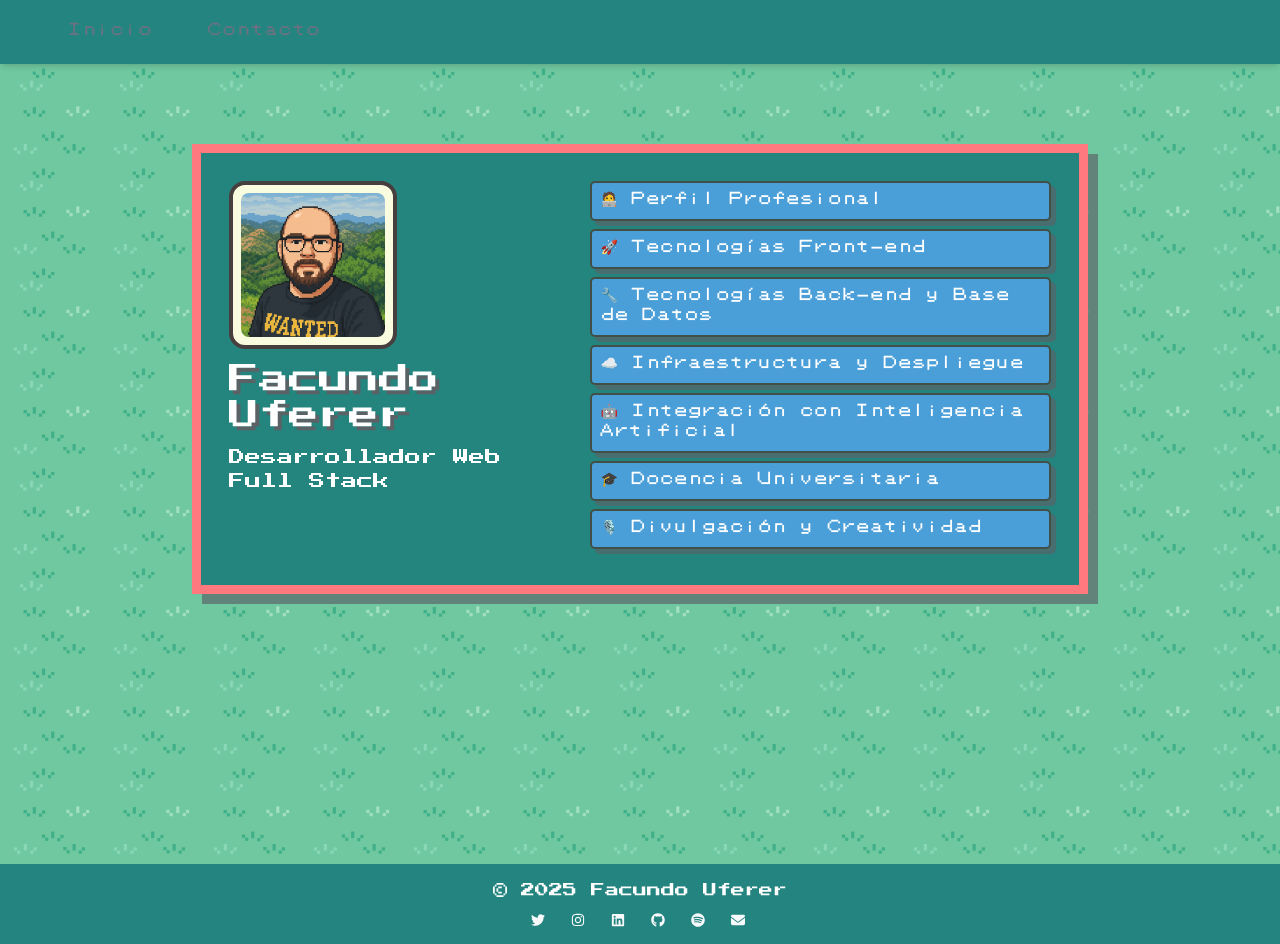
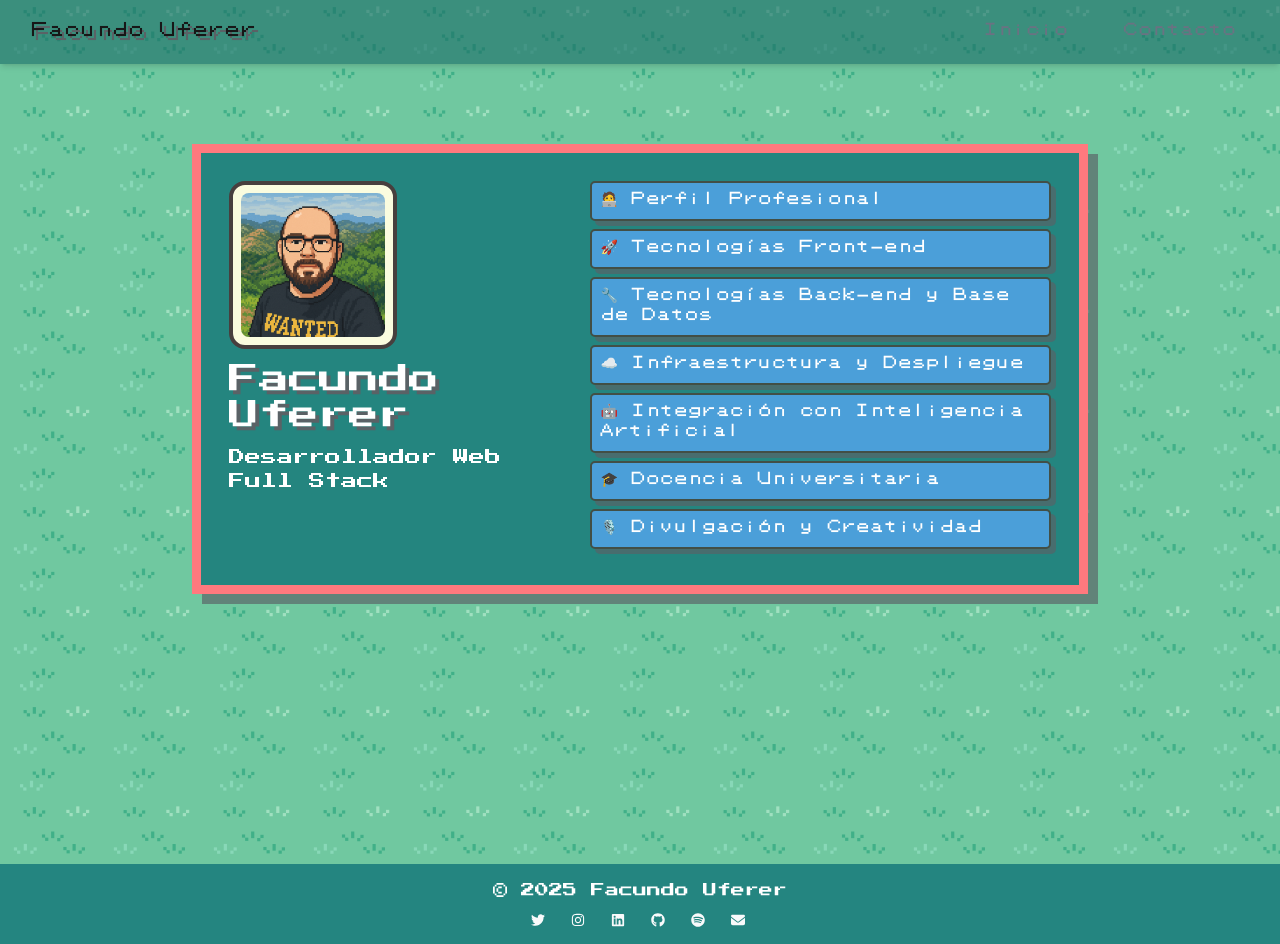
Before and after one commit to facundouferer/facundouferer, a Next.js app: page / in a window 1280 px wide. Built offline with nearby package versions, Linux system fonts and the light colour scheme.

Commit message:
fix navbar

```diff
--- a/src/app/page.tsx
+++ b/src/app/page.tsx
@@ -99,7 +99,6 @@ export default function Home() {
         </div>
 
         <div className="space-y-12">
-
           {sections
             .filter((section) => section.title === activeSection)
             .map((section) => (
--- a/src/components/Navbar.tsx
+++ b/src/components/Navbar.tsx
@@ -3,31 +3,36 @@ import Link from "next/link";
 import { useState } from "react";
 
 export default function Navbar() {
-
   const [isOpen, setIsOpen] = useState(false);
 
   const links = [
     { text: "Inicio", href: "/" },
     { text: "Contacto", href: "/contact" },
-  ]
+  ];
 
   return (
-    <nav className="fixed top-0 left-0 right-0  shadow-md z-50">
+    <nav className="fixed top-0 left-0 right-0 shadow-md z-50 bg-white dark:bg-gray-900">
       <div className="max-w-7xl mx-auto px-4 sm:px-6 lg:px-8">
-        <div className="flex justify-between h-16">
-          <div className="flex">
+        <div className="flex justify-between h-16 items-center">
+          {/* Logo */}
+          <div className="flex items-center">
+            <h1>Facundo Uferer</h1>
+          </div>
+
+          {/* Links para pantallas grandes */}
           <div className="hidden sm:ml-6 sm:flex sm:space-x-8">
             {links.map((link) => (
               <Link
                 key={link.text}
                 href={link.href}
-                  className="text-gray-500 dark:text-gray-300 hover:bg-gray-50 dark:hover:bg-gray-800 hover:border-gray-300 hover:text-gray-700 dark:hover:text-white px-3 py-2  text-sm font-medium items-center flex"
+                className="text-gray-500 dark:text-gray-300 hover:bg-gray-50 dark:hover:bg-gray-800 hover:border-gray-300 hover:text-gray-700 dark:hover:text-white px-3 py-2 text-sm font-medium items-center flex"
               >
                 {link.text}
               </Link>
             ))}
           </div>
-          </div>
+
+          {/* Botón del menú móvil */}
           <div className="flex items-center sm:hidden">
             <button
               type="button"
--- a/src/components/Section.tsx
+++ b/src/components/Section.tsx
@@ -9,7 +9,7 @@ interface SectionProps {
 
 export default function Section({ icon, title, content, onClose }: SectionProps) {
   return (
-    <div className="w-screen fixed top-1/2 left-1/2 transform -translate-x-1/2 -translate-y-1/2 z-50 p-5">
+    <div className="lg:w-1/2 w-screen  fixed top-1/2 left-1/2 transform -translate-x-1/2 -translate-y-1/2 z-50 p-5">
       <section className="bg-white p-4 rounded-lg shadow-lg">
         <button
           onClick={onClose}
--- a/src/styles/pokemon.css
+++ b/src/styles/pokemon.css
@@ -144,7 +144,7 @@ section a {
 }
 
 nav {
-  background-color: #248580;
+  background-color: #196b679b;
   font-family: Pokemon, sans-serif;
 }
 
```
Lines whose indentation alone changed are shown as unchanged.
